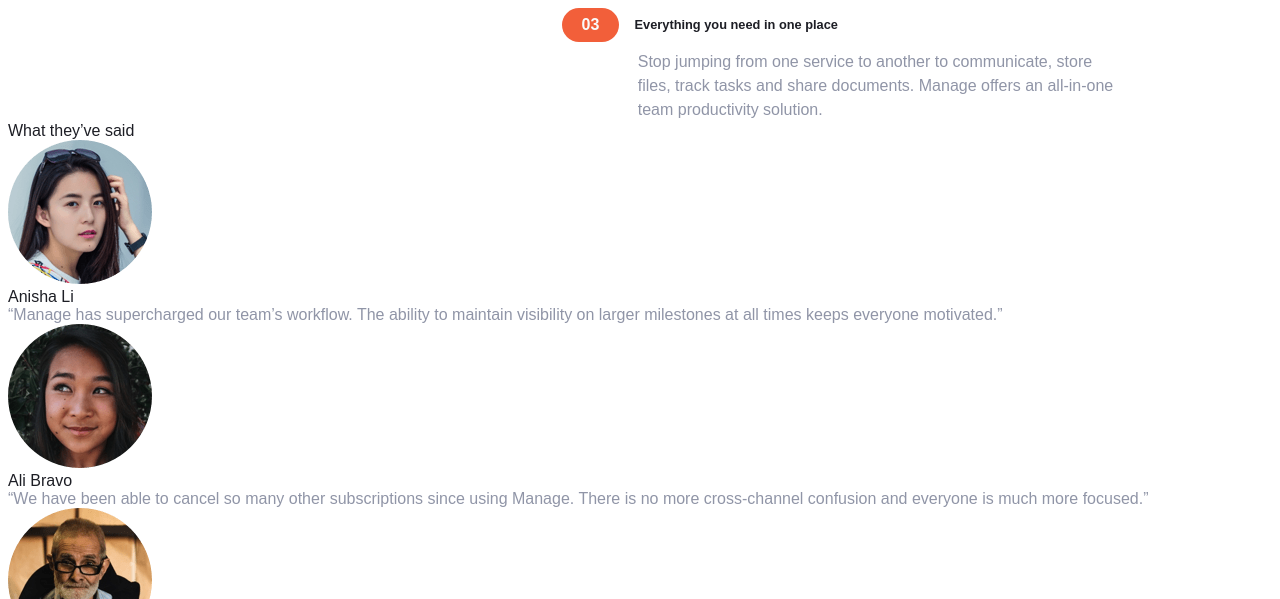
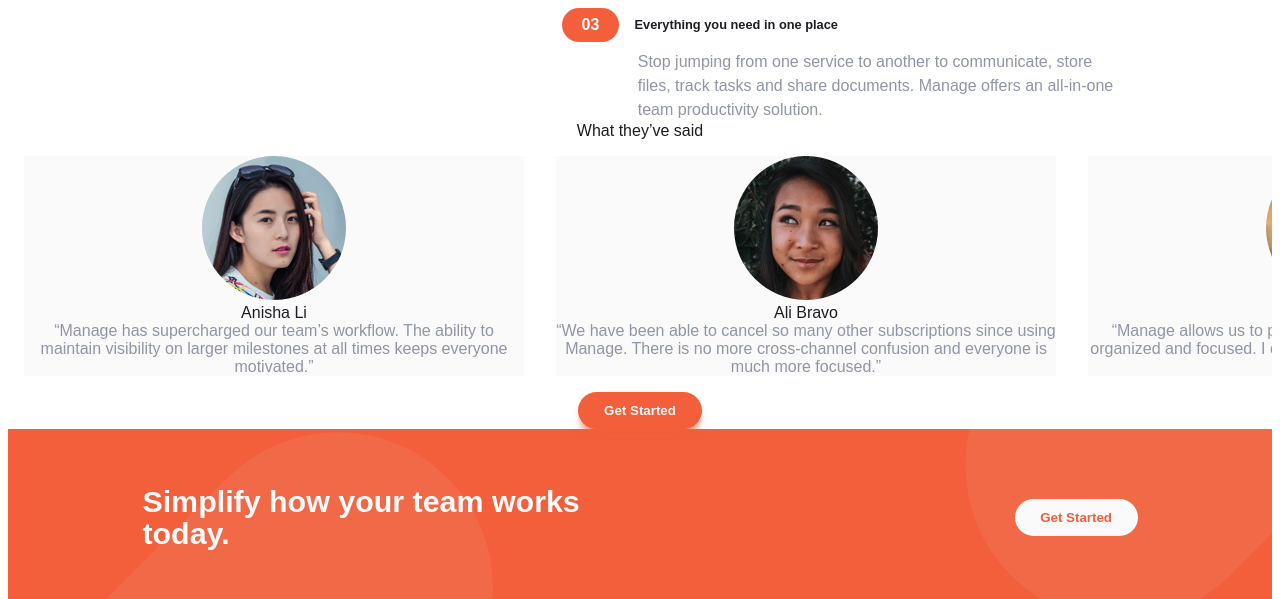
Before and after one commit to nicm42/Manage-Landing-Page, a plain HTML site: page index.html in a window 1280 px wide. Shown: the part 1010-1609 px from the top of the page. Drawn offline with Linux system fonts and the light colour scheme; a web font is replaced by a local one.

Commit message:
Set up the basics of the testimonial slider

```diff
--- a/index.html
+++ b/index.html
@@ -80,6 +80,7 @@
   <section class="testimonials">
     <div class="testimonials__header">What they’ve said</div>
 
+    <div class="testimonials__slider">
       <div class="testimonials__person">
         <img class="testimonials__photo" src="images/avatar-anisha.png" alt="Anisha Li">
         <div class="testimonials__name">Anisha Li</div>
@@ -103,6 +104,7 @@
         <img class="testimonials__photo" src="images/avatar-shanai.png" alt="Shani Gough">
         <div class="testimonials__name">Shanai Gough</div>
         <div class="testimonials__text">“Their software allows us to track, manage and collaborate on our projects from anywhere. It keeps the whole team in-sync without being intrusive.”</div>
+      </div>
     </div>
 
     <button class="testimonials__button">Get Started</button>
--- a/styles.scss
+++ b/styles.scss
@@ -193,8 +193,28 @@
 }
 
 /**********************Testimonials**********************/
+.testimonials{
+	text-align: center;
+}
+.testimonials__slider{
+	display: flex;
+	flex-shrink: 0;
+	overflow-x: auto;
+	scrollbar-width: none;
+	-ms-overflow-style: none;
+	&::-webkit-scrollbar{
+		height: 0;
+		width: 0;
+		background: transparent;
+	}
+}
 .testimonials__header{
 	color: $very-dark-blue;
+}
+.testimonials__person{
+	margin: 1rem;
+	background-color: $very-light-grey;
+	min-width: 500px;
 }
 .testimonials__name{
 	color: $very-dark-blue;
```
Also changed, not shown: styles.css, 1 other file. Lines whose indentation alone changed are shown as unchanged.
